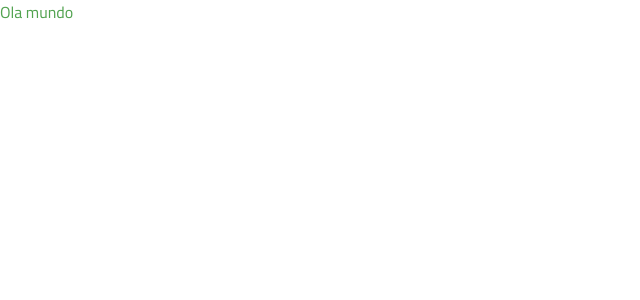
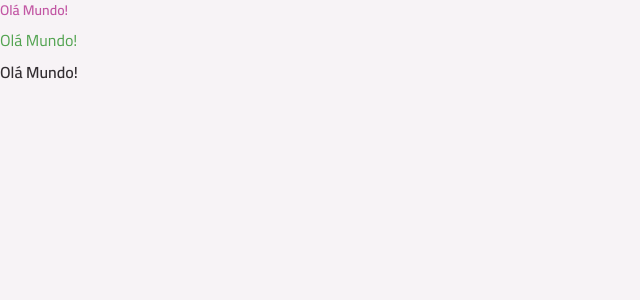
Before and after one commit to igorjosiel/todo_react, a React (Vite) app: page / in a window 1280 px wide. Shown: the top 300 px of the page, without its empty margins (0-640 px from the left). Built offline with nearby package versions, Linux system fonts and the light colour scheme.

Commit message:
feat: cria o componente de texto para o projeto.

```diff
--- a/index.html
+++ b/index.html
@@ -12,7 +12,7 @@
 
     <title>Todo List</title>
   </head>
-  <body>
+  <body class="bg-gray-100">
     <div id="root"></div>
     <script type="module" src="/src/main.tsx"></script>
   </body>
--- a/package.json
+++ b/package.json
@@ -11,6 +11,7 @@
   },
   "dependencies": {
     "@tailwindcss/vite": "^4.3.0",
+    "class-variance-authority": "^0.7.1",
     "react": "^19.2.6",
     "react-dom": "^19.2.6",
     "tailwindcss": "^4.3.0"
--- a/src/App.tsx
+++ b/src/App.tsx
@@ -1,7 +1,11 @@
+import Text from "./components/Text";
+
 export default function App() {
   return (
-    <div className="text-green-base">
-      Ola mundo
+    <div className="flex flex-col gap-2">
+      <Text variant="body-sm-bold" className="text-pink-base">Olá Mundo!</Text>
+      <Text className="text-green-base">Olá Mundo!</Text>
+      <Text variant="body-md-bold">Olá Mundo!</Text>
     </div>
-  )
+  );
 }
--- /dev/null
+++ b/src/components/Text.tsx
@@ -0,0 +1,38 @@
+import React from "react";
+import { cva, type VariantProps } from "class-variance-authority";
+
+export const textVariants = cva("font-sans text-gray-400", {
+    variants: {
+        variant: {
+            "body-sm-bold": "text-sm leading-5 font-semibold",
+            "body-md": "text-base leading-6 font-normal",
+            "body-md-bold": "text-base leading-6 font-semibold"
+        }
+    },
+    defaultVariants: {
+        variant: "body-md"
+    }
+});
+
+interface TextProps extends VariantProps<typeof textVariants> {
+    as?: keyof React.JSX.IntrinsicElements;
+    className?: string;
+    children?: React.ReactNode;
+}
+
+export default function Text({
+    as = "span",
+    variant,
+    className,
+    children,
+    ...props
+}: TextProps) {
+    return React.createElement(
+        as,
+        {
+            className: textVariants({ variant, className }),
+            ...props,
+        },
+        children
+    );
+}
```
Also changed, not shown: 1 other file (tests, documents, lock files or other folders).
